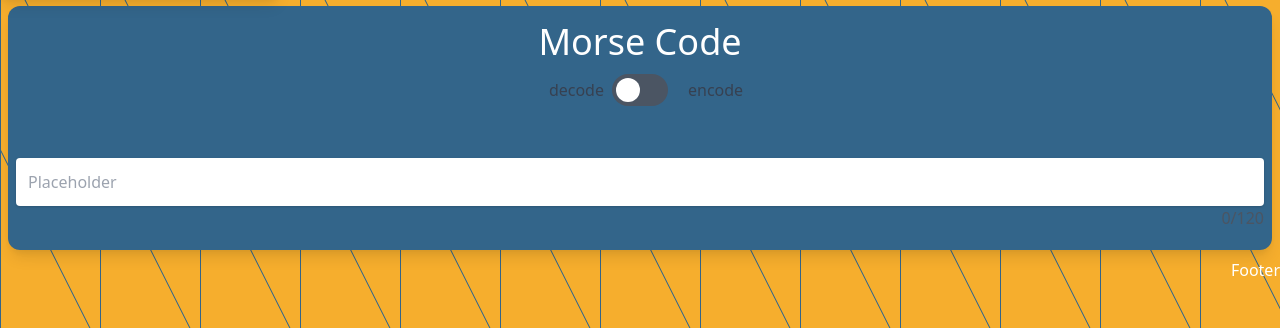
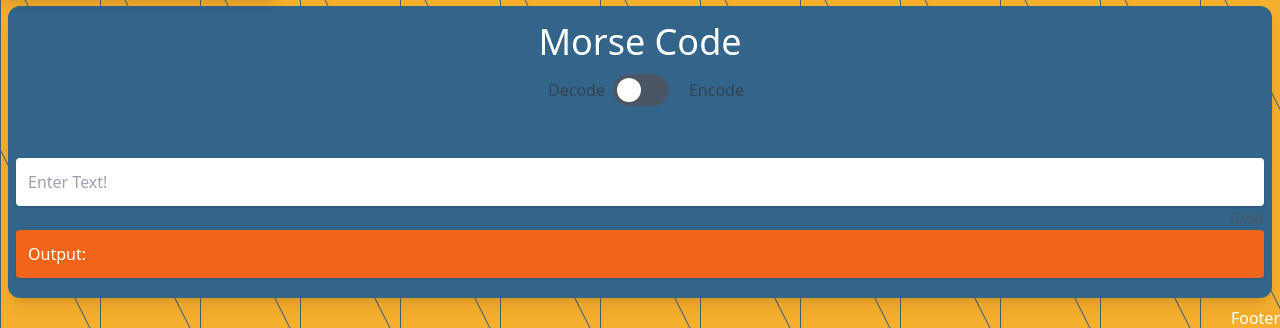
Before and after one commit to maxazillion/React-Projects, a React (Create React App) app: page /MorseCode in a window 1280 px wide. Shown: the part 250-578 px from the top of the page. Built offline with nearby package versions, Linux system fonts and the light colour scheme.

Commit message:
input types to output

```diff
--- a/src/components/Toggle/index.js
+++ b/src/components/Toggle/index.js
@@ -6,7 +6,14 @@
       <div className="ml-3 text-gray-700 font-medium px-2">{left}</div>
       <label htmlFor="toggleB" className="flex items-center cursor-pointer">
         <div className="relative">
-          <input type="checkbox" id="toggleB" className="sr-only" />
+          <input
+            type="checkbox"
+            id="toggleB"
+            onClick={(event) => {
+              checked((prev) => !prev);
+            }}
+            className="sr-only"
+          />
 
           <div className="block bg-gray-600 w-14 h-8 rounded-full"></div>
 
--- a/src/pages/MorseCode/index.js
+++ b/src/pages/MorseCode/index.js
@@ -4,23 +4,26 @@
 function MorseCode() {
   const [charUsed, setCharUsed] = useState(0);
   const [checked, setChecked] = useState(false);
-  const maxChar = "120";
+  const [outputText, setOutputText] = useState("");
+  const maxChar = "60";
 
   function handleType(event) {
     if (event.target.value.length > maxChar) {
       event.target.value = event.target.value.slice(0, -1);
     }
+
     setCharUsed(event.target.value.length);
+    setOutputText(event.target.value);
   }
 
   return (
     <div className="fullScreen shadow-lg flex flex-col p-2 QueenBlue m-2 rounded-xl">
       <h1 className="self-center text-4xl p-2">Morse Code</h1>
-      <Toggle right={"encode"} left={"decode"} status={setChecked} />
+      <Toggle right={"Encode"} left={"Decode"} checked={setChecked} />
       <div className="mb-3 pt-0 flex flex-col">
         <input
           type="text"
-          placeholder="Placeholder"
+          placeholder="Enter Text!"
           onKeyUp={handleType}
           className="px-3 py-3 placeholder-blueGray-300 text-blueGray-700 relative bg-white text-black rounded text-base border-0 shadow outline-none focus:outline-none focus:ring w-full"
         />
@@ -30,6 +33,10 @@
             <h1>/{maxChar}</h1>
           </div>
         </div>
+        <div className="px-3 py-3 placeholder-blueGray-300 text-blueGray-700 relative SafetyOrange rounded text-base border-0 shadow outline-none flex">
+          <h1 className="pr-2">Output: </h1>
+          <h1 className="self-center">{outputText}</h1>
+        </div>
       </div>
     </div>
   );
```
